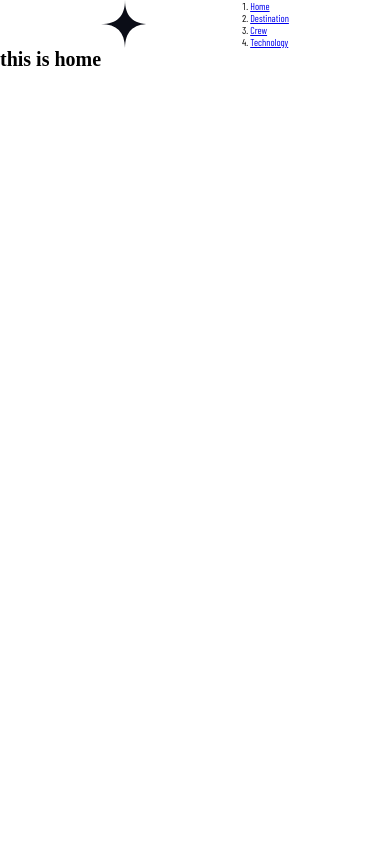
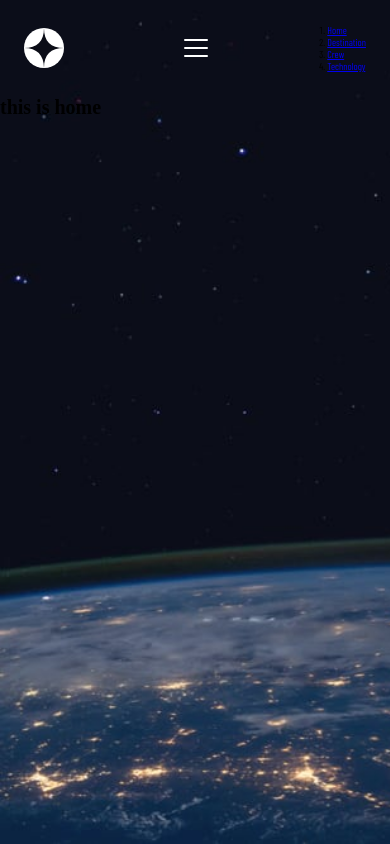
Before and after one commit to ALI-KHALED-13/space-tourism, a React (Vite) app: page / in a window 390 px wide. Built offline with nearby package versions, Linux system fonts and the light colour scheme; a web font is replaced by a local one.

Commit message:
dynamic background ;)

```diff
--- a/package.json
+++ b/package.json
@@ -9,6 +9,7 @@
     "preview": "vite preview"
   },
   "dependencies": {
+    "phosphor-react": "^1.4.1",
     "react": "^18.2.0",
     "react-dom": "^18.2.0",
     "react-router-dom": "^6.8.0",
--- a/src/App.jsx
+++ b/src/App.jsx
@@ -1,8 +1,8 @@
-import { useState } from 'react'
-import { Routes, Route} from 'react-router-dom'
-import { ThemeProvider } from 'styled-components'
+
+import { Routes, Route, useLocation} from 'react-router-dom'
+import {ThemeProvider} from 'styled-components'
 import SpaceHeader from './components/SpaceHeader'
-import { colors } from './GlobalStyles';
+import GlobalStyles, { colors } from './GlobalStyles';
 import { Crew } from './pages/Crew';
 import { Destination } from './pages/Destination';
 import { Home } from './pages/Home';
@@ -13,11 +13,14 @@ import { Technology } from './pages/Technology';
  React lazy and suspnse
 */
 
+
 function App() {
-  const [count, setCount] = useState(0)
+  const {pathname} = useLocation();
 
   return (
     <ThemeProvider theme={{colors}}>
+      <GlobalStyles page={pathname === "/"? "home": pathname.slice(1)} />
+
       <SpaceHeader />
       <Routes>
         <Route path="/" element={<Home />}/>
@@ -25,6 +28,7 @@ function App() {
         <Route path="/crew" element={<Crew />}/>
         <Route path="/technology" element={<Technology />}/>
       </Routes>
+
     </ThemeProvider>
   )
 }
--- a/src/GlobalStyles.js
+++ b/src/GlobalStyles.js
@@ -1,4 +1,6 @@
 import { createGlobalStyle } from "styled-components";
+import backgrounds from "./assets/backgrounds";
+import { mediaQuery } from "./utils";
 
 export default createGlobalStyle`
   * {
@@ -17,6 +19,20 @@ export default createGlobalStyle`
     font-size: 62.5%;
     scroll-behavior: smooth;
   }
+  body {
+    min-height: 100vh;
+    background-image: url(${( { page })=> backgrounds[page].mobile});
+    background-color: ${({theme: {colors}})=> colors.spaceBlack};
+    background-repeat: no-repeat;
+    background-size: cover;
+
+    ${mediaQuery("md")}{
+      background-image: url(${( { page })=> backgrounds[page].tablet});
+    }
+    ${mediaQuery("lg")}{
+      background-image: url(${( { page })=> backgrounds[page].desktop});
+    }
+  }
   button {
     background: none;
     border: none;
--- /dev/null
+++ b/src/assets/backgrounds.js
@@ -0,0 +1,38 @@
+import homeMobile from "./home/background-home-mobile.jpg";
+import homeTablet from "./home/background-home-tablet.jpg";
+import homeDesktop from "./home/background-home-desktop.jpg";
+
+import crewMobile from "./crew/background-crew-mobile.jpg";
+import crewTablet from "./crew/background-crew-tablet.jpg";
+import crewDesktop from "./crew/background-crew-desktop.jpg";
+
+import destinationMobile from "./destination/background-destination-mobile.jpg";
+import destinationTablet from "./destination/background-destination-tablet.jpg";
+import destinationDesktop from "./destination/background-destination-desktop.jpg";
+
+import technologyMobile from "./technology/background-technology-mobile.jpg";
+import technologyTablet from "./technology/background-technology-tablet.jpg";
+import technologyDesktop from "./technology/background-technology-desktop.jpg";
+
+export default {
+  home: {
+    mobile: homeMobile,
+    tablet: homeTablet,
+    desktop: homeDesktop
+  },
+  destination: {
+    mobile: destinationMobile,
+    tablet: destinationTablet,
+    desktop: destinationDesktop
+  },
+  crew: {
+    mobile: crewMobile,
+    tablet: crewTablet,
+    desktop: crewDesktop
+  },
+  technology: {
+    mobile: technologyMobile,
+    tablet: technologyTablet,
+    desktop: technologyDesktop
+  }
+}
--- a/src/components/SpaceHeader/index.jsx
+++ b/src/components/SpaceHeader/index.jsx
@@ -1,11 +1,16 @@
-import { StyledHeader } from "./styled";
+import { StyledHeader, StyledLogo } from "./styled";
 import logo from "../../assets/shared/logo.svg"
 import { Link } from "react-router-dom";
+import { useScreenWidth } from "../../utils";
+import { List } from "phosphor-react";
 
 const SpaceHeader =()=> {
+  const screenWidth = useScreenWidth();
+
   return (
     <StyledHeader>
-      <img src={logo} alt="logo"/>
+      <StyledLogo src={logo} alt="logo" />
+      <List color="white" size={32} />
       <nav>
         <ol>
           <li><Link to="/">Home</Link></li>
--- a/src/components/SpaceHeader/styled.js
+++ b/src/components/SpaceHeader/styled.js
@@ -1,10 +1,21 @@
 import styled from "styled-components";
+import { mediaQuery } from "../../utils";
 
 
 
 export const StyledHeader = styled.header`
   display: flex;
-  justify-content: space-evenly;
+  justify-content: space-between;
+  align-items: center;
+  padding: 2.4rem;
   color: ${({ theme : {colors}})=> colors.spaceWhite};
+`;
 
+export const StyledLogo = styled.img`
+  width: 4rem;
+  height: 4rem;
+  ${mediaQuery("md")}{
+    width: 4.8rem;
+    height: 4.8rem;
+  }
 `;
--- a/src/main.jsx
+++ b/src/main.jsx
@@ -6,7 +6,7 @@ import { BrowserRouter } from 'react-router-dom';
 
 ReactDOM.createRoot(document.getElementById('root')).render(
   <React.StrictMode>
-    <GlobalStyles />
+
     <BrowserRouter>
       <App />
     </BrowserRouter>
--- /dev/null
+++ b/src/utils.js
@@ -0,0 +1,30 @@
+import { useEffect, useState } from "react";
+
+
+export const mediaQuery =(breakPoint)=> {
+  const breakpts = {
+    "md": 768,
+    "lg": 1440
+  }
+  return `@media only screen and (min-width: ${breakpts[breakPoint]}px)`;
+}
+
+export const useScreenWidth =()=>{
+  const [screenWidth, setScreenWidth] = useState(0);
+
+  let timerId;
+  const updateScreenWidth =()=> {
+    clearTimeout(timerId);
+
+    timerId = setTimeout(()=> {
+      setScreenWidth(document.documentElement.clientWidth);
+    }, 500);
+  }
+
+  useEffect(()=> {
+    window.addEventListener("resize", updateScreenWidth)
+    return ()=> window.removeEventListener("resize", updateScreenWidth)
+  }, [])
+
+  return screenWidth;
+}
```
Also changed, not shown: 1 other file (tests, documents, lock files or other folders).
